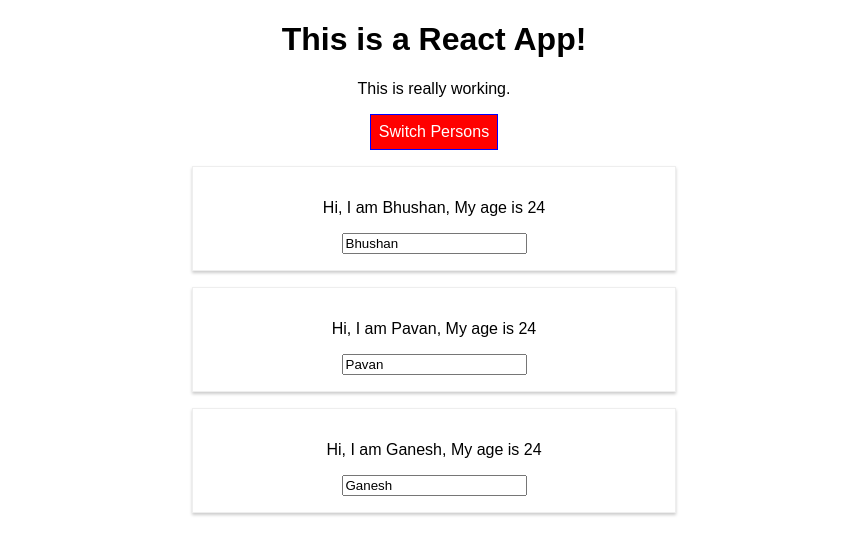
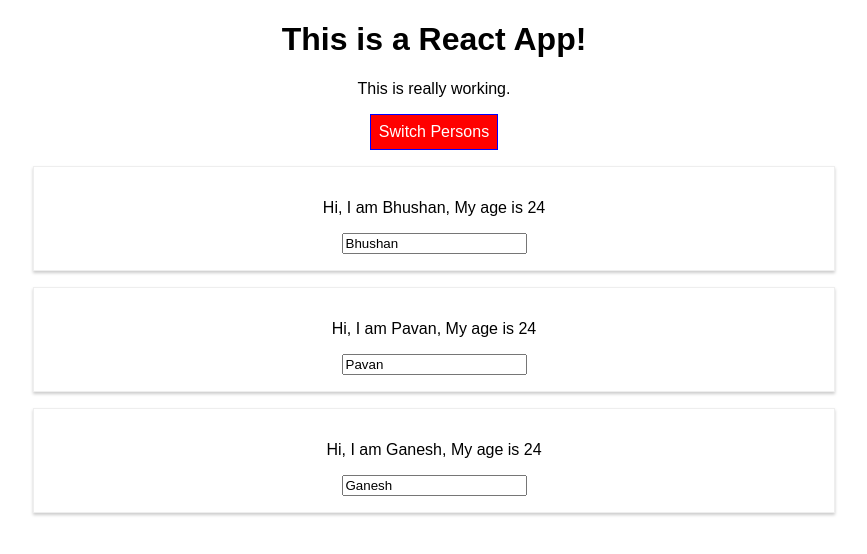
Before and after one commit to Bhushan001/persons-react, a React (Create React App) app: page / in a window 1280 px wide. Both pictures are taken after a click on the button "Switch Persons". Shown: the top 554 px of the page, without its empty margins (206-1073 px from the left). Built offline with nearby package versions, Linux system fonts and the light colour scheme.

Commit message:
removed raduim

```diff
--- a/src/App.js
+++ b/src/App.js
@@ -1,7 +1,6 @@
 import React, { Component } from "react";
 import "./App.css";
 import Person from "./Person/Person";
-import Radium, { StyleRoot } from "radium";
 
 class App extends Component {
   state = {
@@ -63,11 +62,7 @@
       font: "inherit",
       border: "1px solid blue",
       padding: "8px",
-      cursor: "pointer",
-      ":hover": {
-        backgroundColor: "lightgreen",
-        color: "black"
-      }
+      cursor: "pointer"
     };
 
     let persons = null;
@@ -90,10 +85,6 @@
         </div>
       );
       style.backgroundColor = "red";
-      style[":hover"] = {
-        backgroundColor: "salmon",
-        color: "black"
-      };
     }
     const classes = [];
     if (this.state.persons.length <= 2) {
@@ -103,7 +94,6 @@
       classes.push("bold");
     }
     return (
-      <StyleRoot>
         <div className="App">
           <h1> This is a React App! </h1>
           <p className={classes.join(" ")}> This is really working. </p>
@@ -119,9 +109,8 @@
             {persons}
           </div>
         </div>
-      </StyleRoot>
     );
   }
 }
 
-export default Radium(App);
+export default App;
--- a/src/Person/Person.js
+++ b/src/Person/Person.js
@@ -1,16 +1,10 @@
 import React, { Component } from "react";
 import "./Person.css";
-import Radium from "radium";
 
 class Person extends Component {
   render() {
-    const style = {
-      "@media (min-width:500px)": {
-        width: "450px"
-      }
-    };
     return (
-      <div className="Person" style={style}>
+      <div className="Person">
         <p onClick={this.props.click}>
           Hi, I am {this.props.name}, My age is {this.props.age}
         </p>
@@ -24,4 +18,4 @@
   }
 }
 
-export default Radium(Person);
+export default Person;
```
